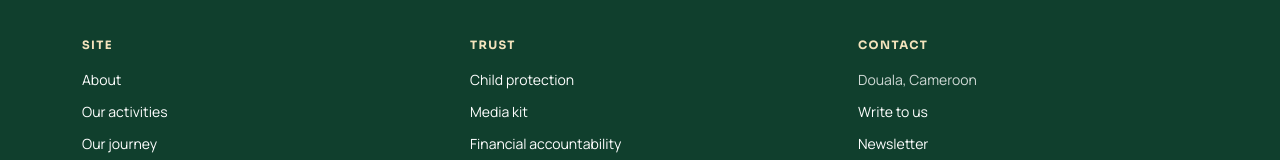
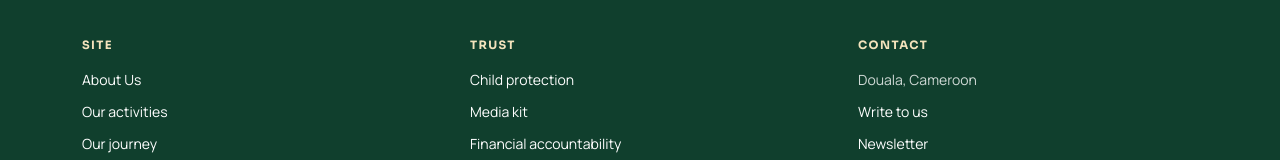
Before and after one commit to ruthel/hcof, a Next.js app: page / in a window 1280 px wide. Shown: the part 2659-2819 px from the top of the page. Built offline with nearby package versions, Linux system fonts and the light colour scheme.

Commit message:
Rename English About label to About Us

```diff
--- a/i18n/messages.en.js
+++ b/i18n/messages.en.js
@@ -6,7 +6,7 @@ export const EN_MESSAGES = {
   "notFound.description": "This page does not exist or may have moved. Return to the homepage to continue exploring HCOF.",
   "notFound.home": "Back to home",
   "notFound.contact": "Contact us",
-  "nav.who": "About",
+  "nav.who": "About Us",
   "nav.what": "Our activities",
   "nav.updates": "News",
   "nav.journey": "Our journey",
@@ -83,7 +83,7 @@ export const EN_MESSAGES = {
   "pages.index.section2.text16": "NGO accreditation and recognition of public utility are presented as possible institutional developments. Their relevance, order and timing will depend on the conditions actually met by HCOF.",
   "pages.index.section2.text17": "See our institutional journey",
   "pages.index.section2.text18": "Discover Hope's City",
-  "pages.about.title": "About | HCOF",
+  "pages.about.title": "About Us | HCOF",
   "pages.about.identity.heading": "Who we are",
   "pages.about.identity.description": "Hope's City Outreach Foundation (HCOF) is a Christian non-profit association based in Douala, Cameroon. Its purpose is to support orphans, widows and the most vulnerable through concrete action and transparent management.",
   "pages.updates.title": "News | HCOF",
@@ -93,7 +93,7 @@ export const EN_MESSAGES = {
   "pages.updates.empty.heading": "Our first updates are coming soon",
   "pages.updates.empty.description": "News and reports about our activities will be published here as they become available.",
   "pages.about.description": "History, vision, mission, values and governance of Hope's City Outreach Foundation.",
-  "pages.about.section0.text1": "About",
+  "pages.about.section0.text1": "About Us",
   "pages.about.section0.text2": "A Christian association born from a calling, carried by clear values.",
   "pages.about.section1.text1": "Our story",
   "pages.about.section1.text2": "HCOF was born from a calling in 2021, carried by its founder, Landry MBOM: the conviction that God is the Father of orphans and the Defender of widows, and that He calls His people to show this love in a concrete and organized way.",
```
